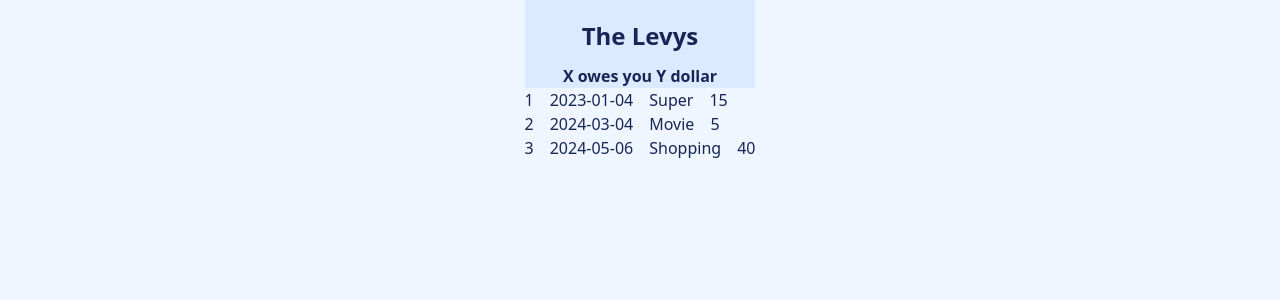
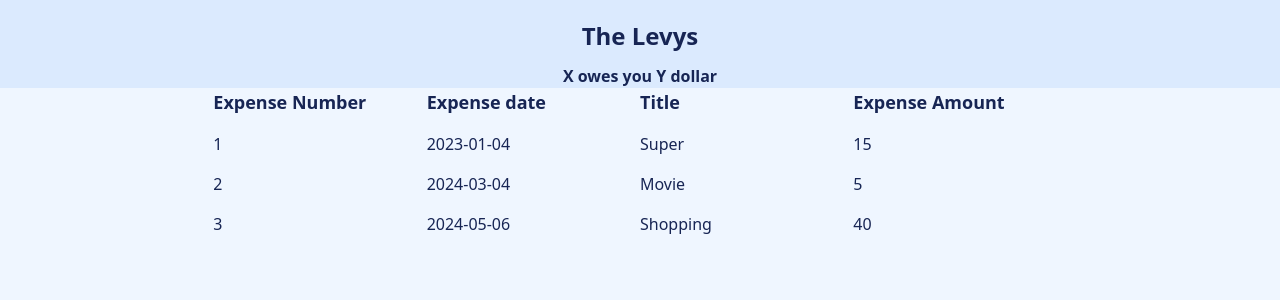
Before and after one commit to Noa308/Split, a React (Vite) app: page / in a window 1280 px wide. Shown: the top 300 px of the page. Built offline with nearby package versions, Linux system fonts and the light colour scheme.

Commit message:
stage4: rename

```diff
--- a/src/App.jsx
+++ b/src/App.jsx
@@ -1,12 +1,12 @@
 import "./App.css";
-import Groups from "./Groups";
+import GroupPage from "./GroupPage";
 // import HomePage from "./HomePage";
 
 function App() {
   return (
-    <div className="bg-blue-50 min-h-screen text-blue-950 flex flex-col items-center">
+    <div className="bg-blue-50 min-h-screen text-blue-950 flex flex-col items-center w-full">
       {/* <HomePage /> */}
-      <Groups />
+      <GroupPage />
     </div>
   );
 }
--- a/src/Expense.jsx
+++ b/src/Expense.jsx
@@ -1,6 +1,6 @@
 function Expense({ id, title, amount, date }) {
   return (
-    <div className="flex flex-row space-x-4">
+    <div className="grid grid-cols-4 py-2">
       <p>{id}</p>
       <p>{date}</p>
       <p>{title}</p>
--- a/src/Expenses.jsx
+++ b/src/Expenses.jsx
@@ -15,7 +15,17 @@ function Expenses() {
       date={expenses.date}
     />
   ));
-  return <div>{orederdExpenses}</div>;
+  return (
+    <div className="w-2/3 ">
+      <div className="grid grid-cols-4 text-lg font-bold">
+        <p>Expense Number</p>
+        <p>Expense date</p>
+        <p>Title</p>
+        <p>Expense Amount</p>
+      </div>
+      <div className="py-2">{orederdExpenses}</div>
+    </div>
+  );
 }
 
 export default Expenses;
--- a/src/GroupInfo.jsx
+++ b/src/GroupInfo.jsx
@@ -1,6 +1,6 @@
 function GroupInfo() {
   return (
-    <div className="flex flex-col items-center bg-blue-100">
+    <div className="flex flex-col items-center bg-blue-100 w-full">
       <p className="flex font-black text-2xl mt-5">The Levys</p>
       <p className="mt-3 font-bold"> X owes you Y dollar</p>
     </div>
--- a/src/Group.jsx
+++ b/src/GroupPage.jsx
@@ -1,13 +1,13 @@
 import Expenses from "./Expenses";
 import GroupInfo from "./GroupInfo";
 
-function Group() {
+function GroupPage() {
   return (
-    <div>
+    <div className="flex flex-col items-center w-full">
       <GroupInfo />
       <Expenses />
     </div>
   );
 }
 
-export default Group;
+export default GroupPage;
--- a/src/Groups.jsx
+++ /dev/null
@@ -1,12 +0,0 @@
-import Group from "./Group";
-
-function Groups() {
-  return (
-    <div>
-      {/* map over groups creating a Group component each time */}
-      <Group />
-    </div>
-  );
-}
-
-export default Groups;
```
